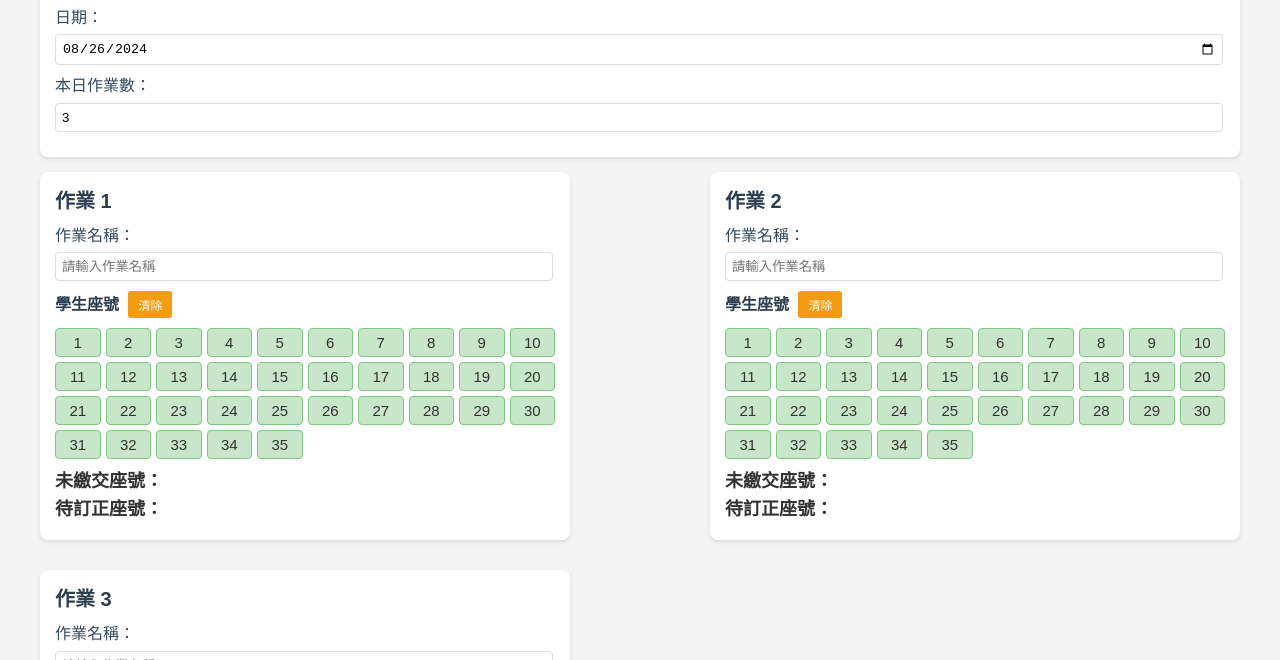
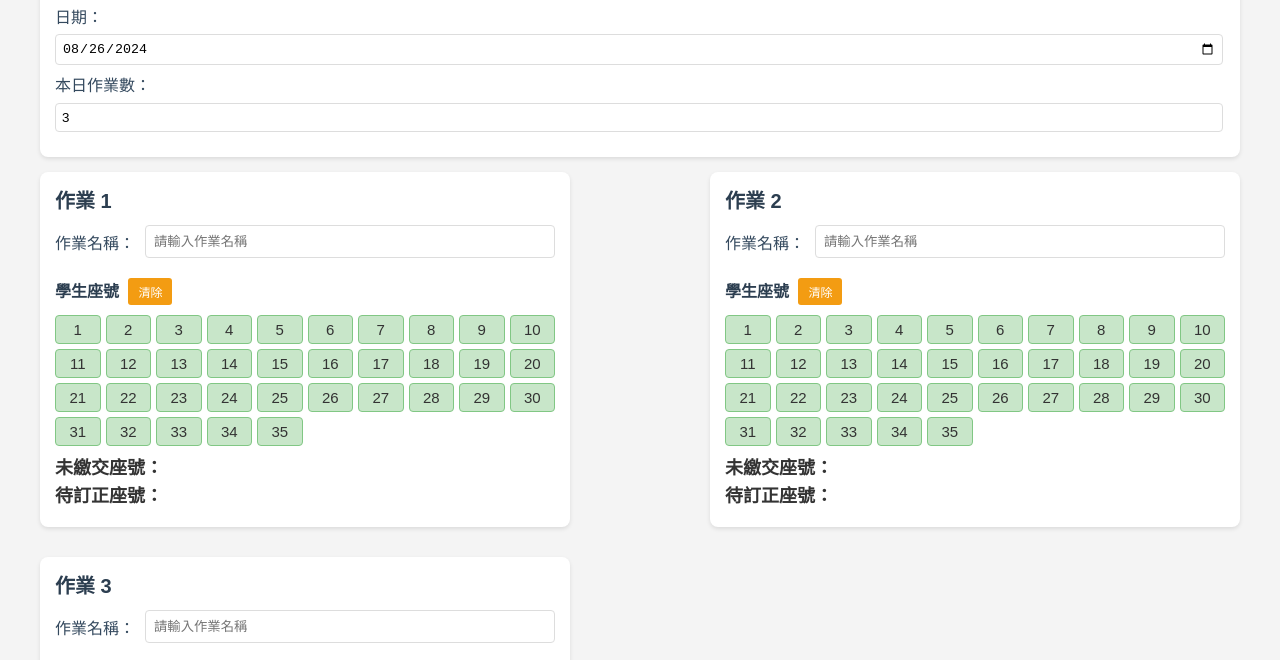
Before and after one commit to wenyu168/homework.github.io, a plain HTML site: page 20240703學生作業繳交情形系統.html in a window 1280 px wide. Shown: the part 72-732 px from the top of the page. Drawn offline with Linux system fonts and the light colour scheme.

Commit message:
Add files via upload

```diff
--- a/20240703學生作業繳交情形系統.html
+++ b/20240703學生作業繳交情形系統.html
@@ -138,6 +138,24 @@
             background-color: #f39c12;
             color: white;
         }
+        .homework-name-container {
+       display: flex;
+       align-items: center;
+       margin-bottom: 10px;
+       }
+       .homework-name-container label {
+       flex-shrink: 0;
+       margin-right: 10px;
+       }
+       .homework-name-container input[type="text"] {
+       flex-grow: 1;
+       padding: 8px;
+       border: 1px solid #ddd;
+       border-radius: 4px;
+       box-sizing: border-box;
+       }
+
+
     </style>
     <script src="https://cdnjs.cloudflare.com/ajax/libs/xlsx/0.18.5/xlsx.full.min.js"></script>
     <script src="https://html2canvas.hertzen.com/dist/html2canvas.min.js"></script>
@@ -170,8 +188,10 @@
             section.className = 'card homework-section';
             section.innerHTML = `
                 <h2>作業 ${index + 1}</h2>
-                 <label for="homework-name-${index}">作業名稱：</label>
-           <input type="text" id="homework-name-${index}" placeholder="請輸入作業名稱">
+                <div class="homework-name-container">
+                    <label for="homework-name-${index}">作業名稱：</label>
+                    <input type="text" id="homework-name-${index}" placeholder="請輸入作業名稱">
+                </div>
                  <h3>學生座號
               <button class="homework-button homework-button-clear" onclick="clearHomework(${index})">清除</button></h3>
                 <div class="student-numbers" id="student-numbers-${index}"></div>
```
